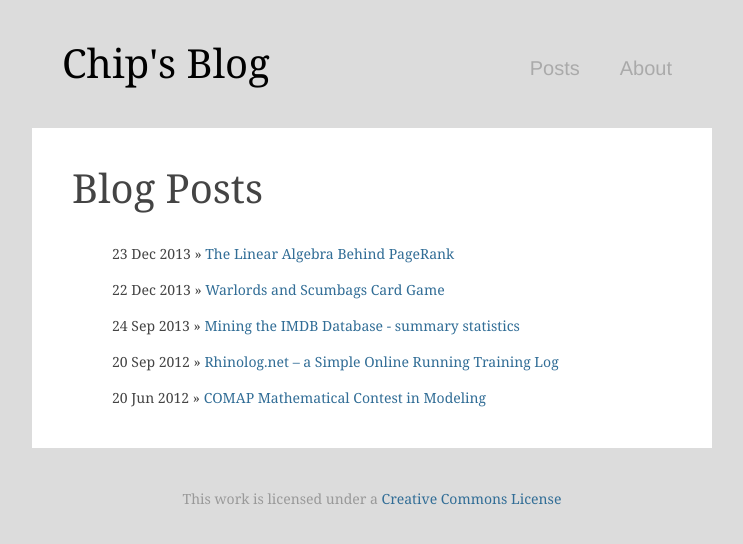
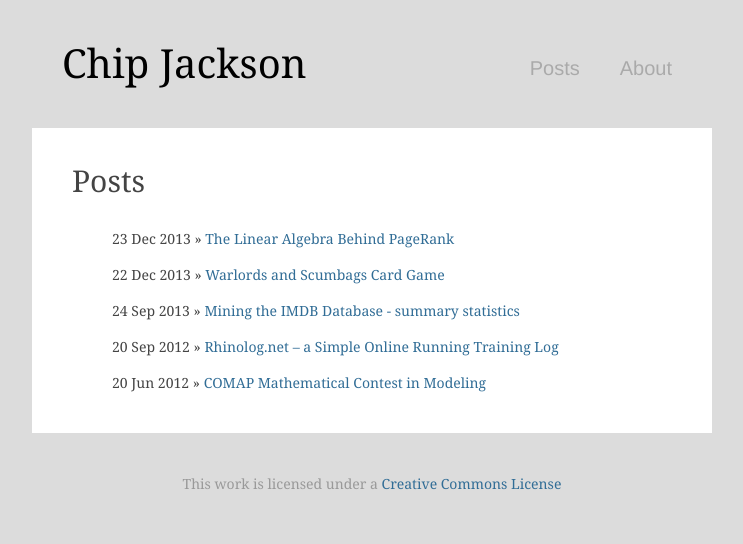
Before and after one commit to chipjacks/chipjacks.github.io, a Jekyll site: the page built from index.html, in a window 1280 px wide. Shown: the top 544 px of the page, without its empty margins (268-1011 px from the left). Built offline with Jekyll 4.4.1, drawn with Linux system fonts in a browser that asks for light colours; Markdown is read by kramdown in place of the engine named in the settings.

Commit message:
Changed page titles

```diff
--- a/_config.yml
+++ b/_config.yml
@@ -1,3 +1,3 @@
-name: Chip's Blog
+name: Chip Jackson
 markdown: redcarpet
 pygments: true
--- a/_layouts/about.html
+++ b/_layouts/about.html
@@ -3,7 +3,7 @@ layout: default
 ---
 
 <div id="about">
-<h1>{{ page.title }}</h1>
+<h2>{{ page.title }}</h2>
 
 {{ content }}
 </div>
--- a/about/index.markdown
+++ b/about/index.markdown
@@ -1,6 +1,6 @@
 ---
 layout: about
-title: "About me"
+title: "About"
 ---
 
 <img src="/images/profile_pic.png" width="25%" align="right"/>
--- a/index.html
+++ b/index.html
@@ -1,10 +1,10 @@
 ---
 layout: default
-title: Chip's Blog
+title: Chip Jackson
 ---
 
 <div id="home">
-  <h1>Blog Posts</h1>
+  <h2>Posts</h2>
   <ul class="posts">
     {% for post in site.posts %}
       <li><span>{{ post.date | date_to_string }}</span> &raquo; <a href="{{ post.url }}">{{ post.title }}</a></li>
```
